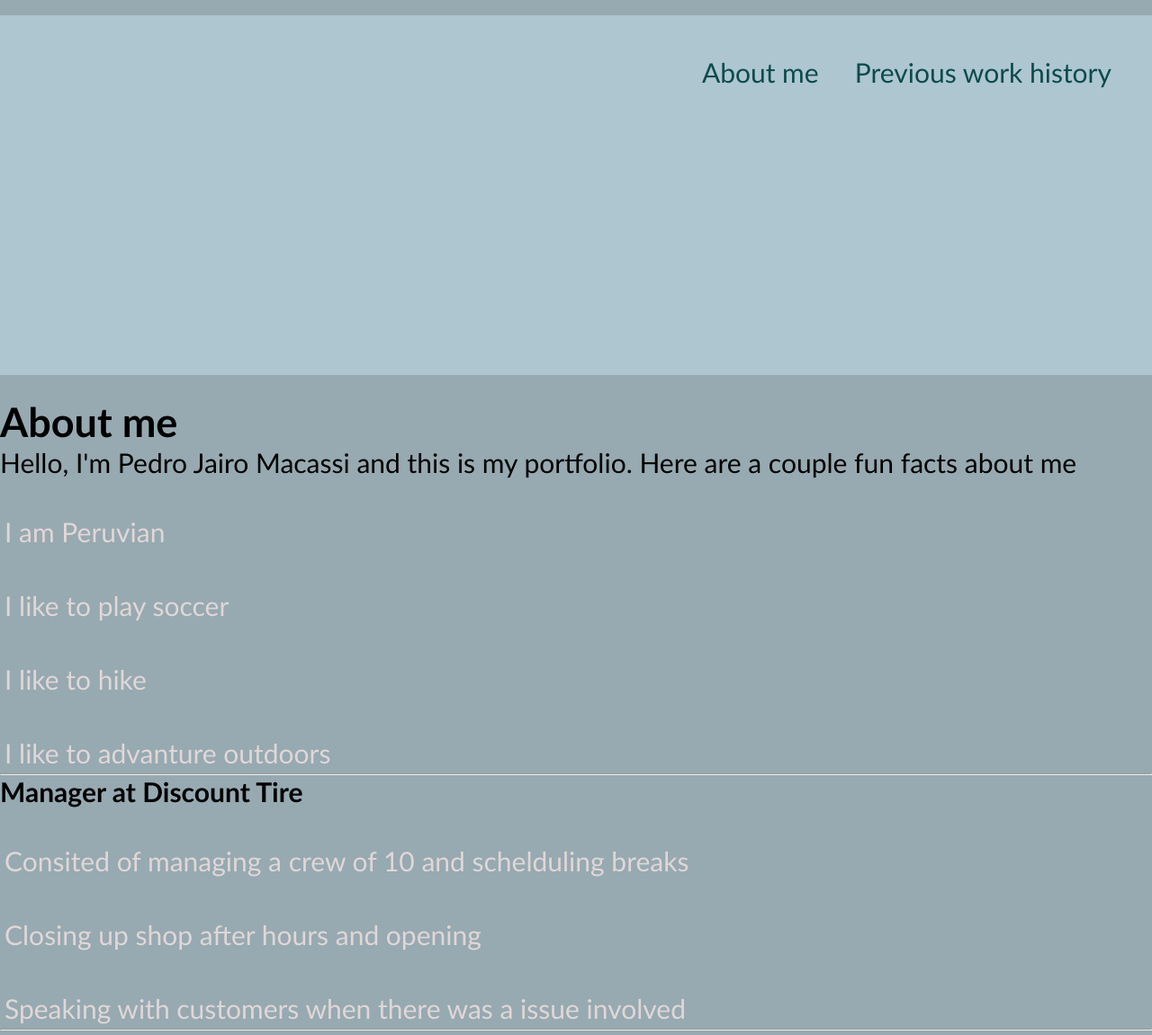
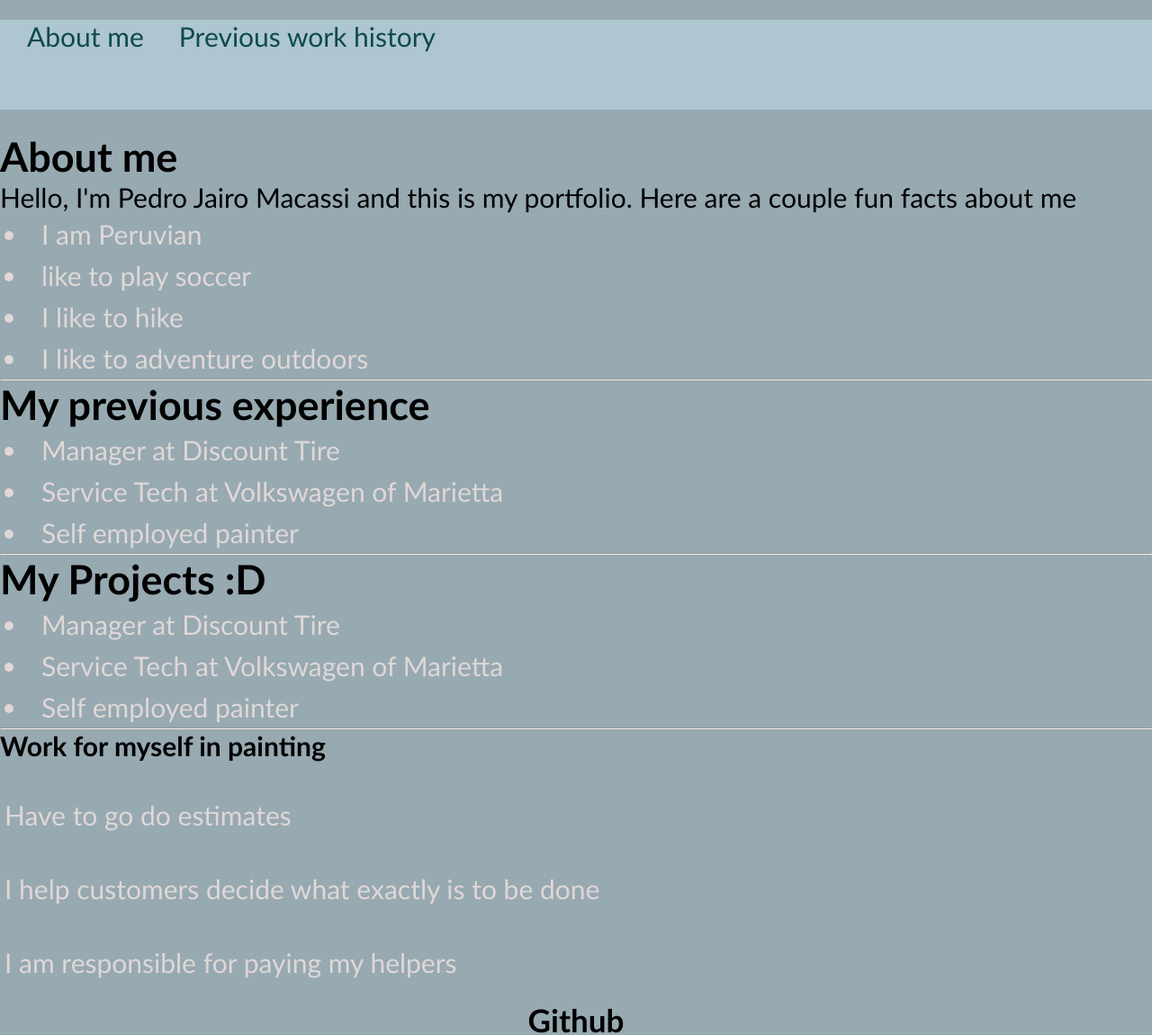
Before and after one commit to JairoPJM/PROJECT-2, a plain HTML site: page index.html in a window 1280 px wide. Shown: the part 130-1281 px from the top of the page at 90% size. Drawn offline with Linux system fonts and the light colour scheme.

Commit message:
updated a little

```diff
--- a/assets/style.css
+++ b/assets/style.css
@@ -23,7 +23,7 @@ header {
 }
 /* contents for background image */
 .background {
-    height: 400px;
+    height: 100px;
     width: 100%;
     margin-bottom: 25px;
     background-image: url("../assets/images/2880x1800-pastel-blue-solid-color-background.jpg");
@@ -33,11 +33,12 @@ header {
 }
 /* contents for my Nav */
 nav{
-    padding: 20px;
-    margin: 20px;
-    float: right;
-    list-style-type: square;
-    font-size: 20px;
+    height: 5px;
+    /* padding: 20px; */
+    /* margin: 20px; */
+    /* float: right; */
+    /* list-style-type: square; */
+    /* font-size: 20px; */
     font-family: 'Gill Sans', 'Gill Sans MT', Calibri, 'Trebuchet MS', sans-serif;
 }
 /* contents for profile pic */
--- a/index.html
+++ b/index.html
@@ -33,41 +33,35 @@
             <p> Hello, I'm Pedro Jairo Macassi and this is my portfolio. Here are a couple fun facts about
                 me
                 </p>
-            <ul>
+
                 <li>
-                   <br>I am Peruvian
+                   I am Peruvian
                 </li>
                 <li>
-                    <br>I like to play soccer
+                     like to play soccer
                 </li>
-                <li>
-                    <br> I like to hike
+                <li>I like to hike
                 </li>
-                <li>
-                    <br> I like to advanture outdoors
+                <li>I like to adventure outdoors
                 </li>
             </ul>
             <hr/>
-            <h2 id="section-about-work" My previous experiance></h2>
-            <p> <strong>Manager at Discount Tire</strong>
-                <ul>
-                    <br>
-                    <li>Consited of managing a crew of 10 and schelduling breaks</li>
-                    <br>
-                    <li>Closing up shop after hours and opening</li>
-                    <br>
-                    <li>Speaking with customers when there was a issue involved</li>
+            <div class="work-experiance">
+            <h2>My previous experience</h2>
 
-                </ul>
-             </p>
+            <li>Manager at Discount Tire</li>
+            <li>Service Tech at Volkswagen of Marietta</li>
+            <li>Self employed painter</li>
+            </div>
              <hr/>
-             <p> <strong>Service Tech at Volkswagon of Marietta</strong>
-                <ul>
-                    <li><br>Had to run my own bays for certain cars</li>
-                    <li><br>Had To speak to customers</li>
-                    <li><br>Managed closing transactions with customers</li>
-                </ul>
-             </p>
+             <div class="my-projects">
+                <h2>My Projects :D</h2>
+
+                <li>Manager at Discount Tire</li>
+                <li>Service Tech at Volkswagen of Marietta</li>
+                <li>Self employed painter</li>
+                </div>
+
              <hr/>
              <p> <strong>Work for myself in painting</strong>
                 <ul>
@@ -79,7 +73,9 @@
         </section>
     </main>
     <!--Photos on the side with explanation -->
-    <aside class="Aside-images">
+
+    <!-- footer -->
+    <footer>
         <section>
             <h3> Github </h3>
 
@@ -95,11 +91,6 @@
 
             <a href="https://www.youtube.com/watch?v=VuNIsY6JdUw&ab_channel=TaylorSwiftVEVO"><img src="assets/images/Music.jpg"  alt="Picture of a vinyl"></a>
         </section>
-    </aside>
-    <!-- footer -->
-    <footer>
-        <h4>Thank you </h4>
-        <p>Copy rights to hirehub</p>
     </footer>
 
 </body>
```
